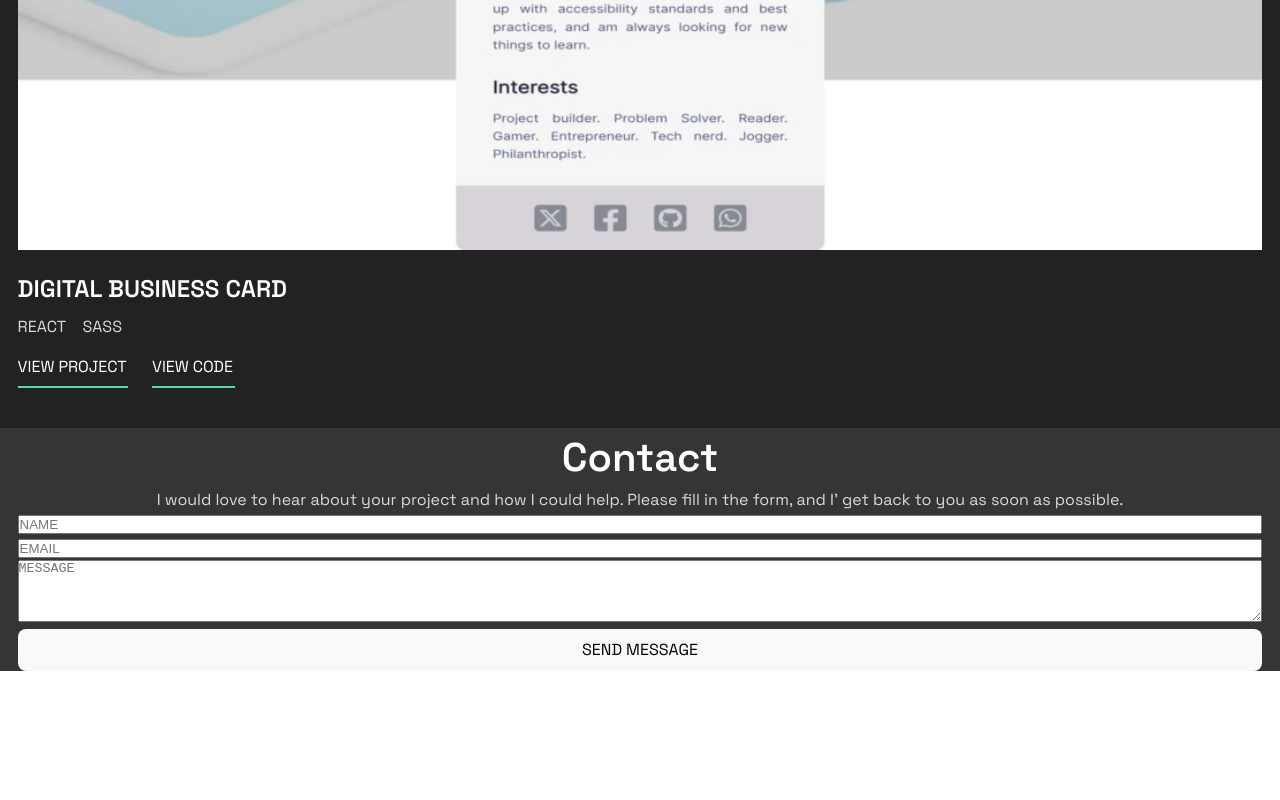
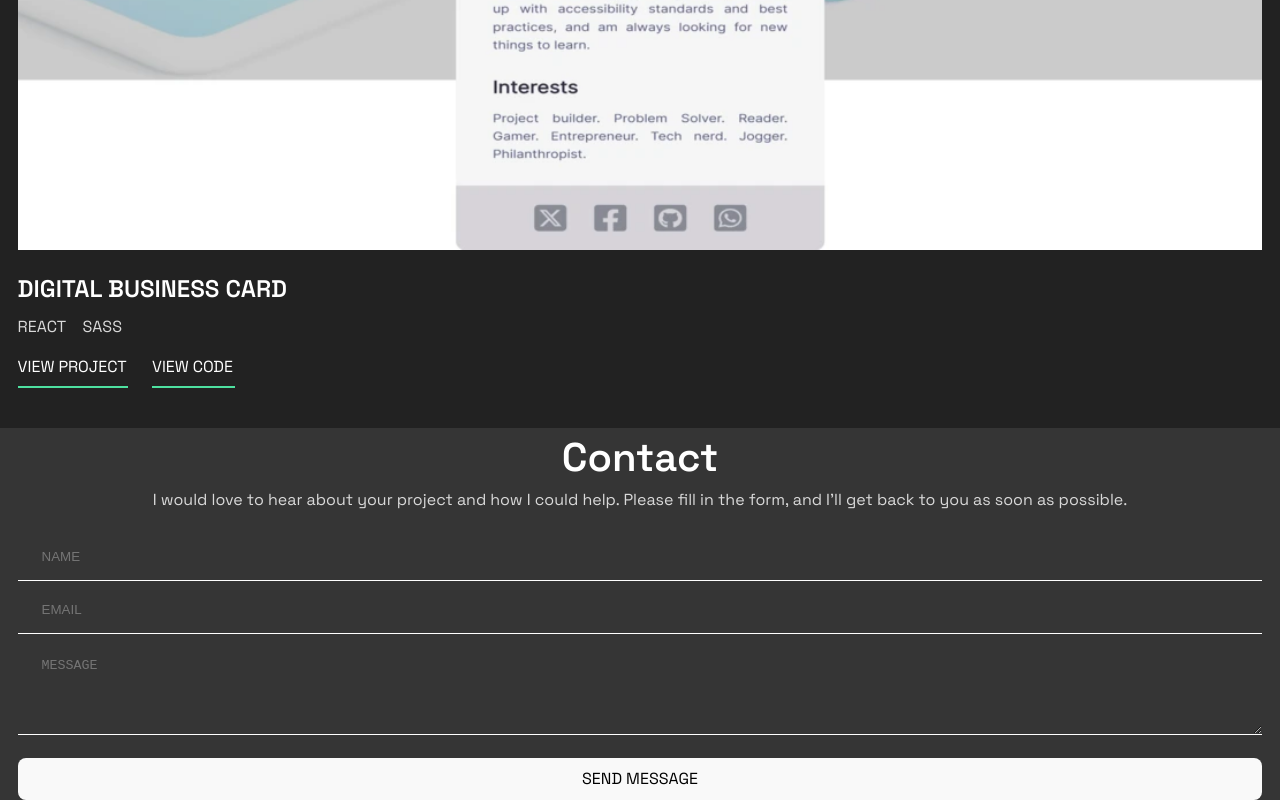
Before and after one commit to luyvannda/luyvannda.github.io, a React (Vite) app: page / in a window 1280 px wide. Shown: the part 6412-7212 px from the top of the page. Before the commit the page ends 7083 px from the top, so only its background shows below. Built offline with nearby package versions, Linux system fonts and the light colour scheme.

Commit message:
add only border bottom to input and remove it outline when focus

```diff
--- a/src/App.css
+++ b/src/App.css
@@ -58,7 +58,7 @@ body {
 .profile-container .rings {
   position: absolute;
   top: 0;
-  left: -24rem;
+  left: -21rem;
   z-index: 0;
 }
 .profile-container .circle {
@@ -245,12 +245,28 @@ body {
   color: #D9D9D9;
 }
 .form-container form {
+  width: 100%;
   display: grid;
   grid-template-columns: repeat(1, 1fr);
-  width: 100%;
+  gap: 1rem;
+  margin-top: 2rem;
 }
 .form-container form #name,
 .form-container form #email,
 .form-container form #message {
   width: 100%;
+  color: #ffffff;
+  background-color: transparent;
+  border: none;
+  border-bottom: 1px solid #ffffff;
+  padding: 0 0 1rem 1.5rem;
+}
+.form-container form #name:focus,
+.form-container form #email:focus,
+.form-container form #message:focus {
+  outline: none;
+  border-bottom: 1px solid #4ee1a0;
+}
+.form-container #message {
+  margin-top: 0.5rem;
 }/*# sourceMappingURL=App.css.map */
--- a/src/App.scss
+++ b/src/App.scss
@@ -82,7 +82,7 @@ body {
   .rings {
     position: absolute;
     top: 0;
-    left: -24rem;
+    left: -21rem;
     z-index: 0;
   }
 
@@ -304,16 +304,35 @@ body {
   }
 
   form {
+    width: 100%;
     display: grid;
     grid-template-columns: repeat(1, 1fr);
-    width: 100%;
+    gap: 1rem;
+    margin-top: 2rem;
+
 
     #name,
     #email,
     #message {
       width: 100%;
-      // background-color: transparent;
-      // border: none;
+      color: $main-white-color;
+      background-color: transparent;
+      border: none;
+      border-bottom: 1px solid $main-white-color;
+      padding: 0 0 1rem 1.5rem;
+    }
+
+    #name:focus,
+    #email:focus,
+    #message:focus {
+
+      outline: none;
+      border-bottom: 1px solid $underline-green;
+
     }
   }
+
+  #message {
+    margin-top: 0.5rem;
+  }
 }
--- a/src/components/ContactForm.jsx
+++ b/src/components/ContactForm.jsx
@@ -3,7 +3,7 @@ export default function ContactForm() {
 
     <div className="form-container">
       <h2>Contact</h2>
-      <p>I would love to hear about your project and how I could help. Please fill in the form, and I&apos; get back to you as soon as possible.</p>
+      <p>I would love to hear about your project and how I could help. Please fill in the form, and I&apos;ll get back to you as soon as possible.</p>
 
       <form
         className="contact-form"
```
Also changed, not shown: 1 other file (tests, documents, lock files or other folders).
